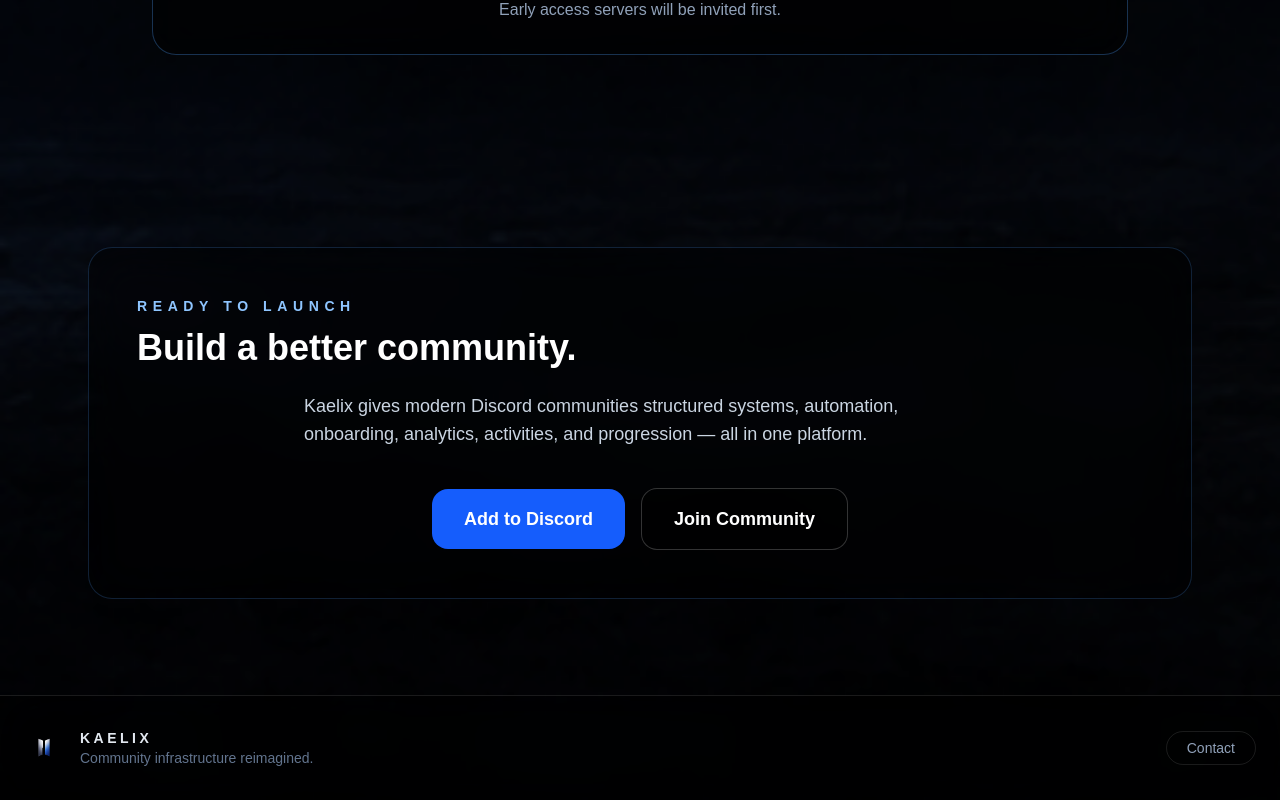
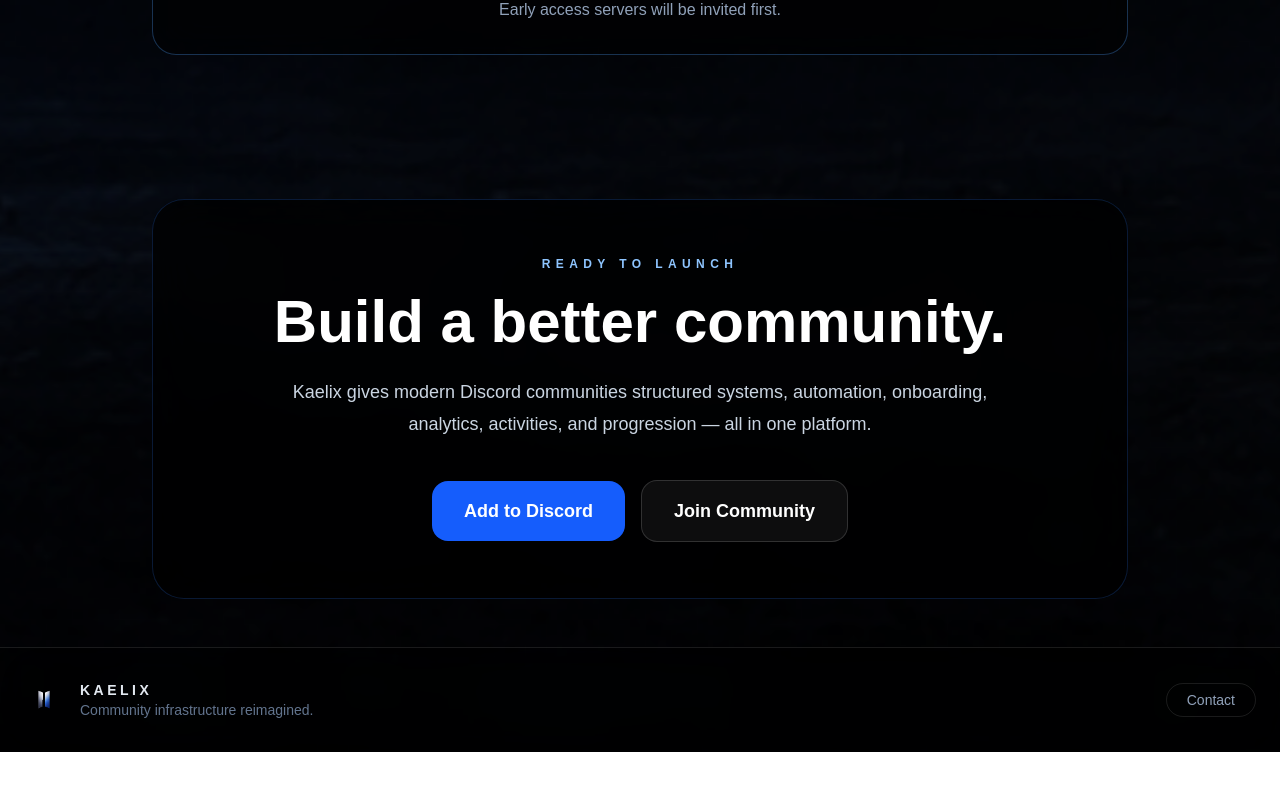
Before and after one commit to glykeselpides-bit/kaelix-site, a Next.js app: page / in a window 1280 px wide. Shown: the part 3377-4177 px from the top of the page. After the commit the page ends 4129 px from the top, so only its background shows below. Built offline with nearby package versions, Linux system fonts and the light colour scheme.

Commit message:
oh come on

```diff
--- a/src/app/page.tsx
+++ b/src/app/page.tsx
@@ -249,18 +249,18 @@ export default function Home() {
 
         <section
           id="community"
-          className="mx-auto max-w-6xl px-6 py-24"
+          className="mx-auto max-w-5xl px-6 py-12"
         >
-          <div className="rounded-3xl border border-blue-400/20 bg-black/40 p-12 backdrop-blur-xl">
-            <p className="mb-3 text-sm font-semibold uppercase tracking-[0.4em] text-blue-300">
-              Ready To Launch
+          <div className="rounded-[32px] border border-blue-500/20 bg-black/70 px-8 py-14 text-center backdrop-blur-xl md:px-16">
+            <p className="text-xs font-semibold uppercase tracking-[0.45em] text-blue-300">
+              READY TO LAUNCH
             </p>
 
-            <h2 className="text-2xl font-bold md:text-4xl">
+            <h2 className="mt-5 text-4xl font-bold text-white md:text-6xl">
               Build a better community.
             </h2>
 
-            <p className="mx-auto mt-6 max-w-2xl text-lg text-slate-300">
+            <p className="mx-auto mt-6 max-w-3xl text-base leading-8 text-slate-300 md:text-lg">
               Kaelix gives modern Discord communities structured systems,
               automation, onboarding, analytics, activities, and progression —
               all in one platform.
@@ -280,7 +280,7 @@ export default function Home() {
                 href="https://discord.gg/2PYbjwmHRX"
                 target="_blank"
                 rel="noopener noreferrer"
-                className="rounded-2xl border border-white/20 bg-black/30 px-8 py-4 text-lg font-semibold backdrop-blur transition hover:border-blue-400 hover:text-blue-300"
+                className="rounded-2xl border border-white/15 bg-white/5 px-8 py-4 text-lg font-semibold text-white transition hover:border-blue-400 hover:bg-blue-500/10"
               >
                 Join Community
               </a>
```
